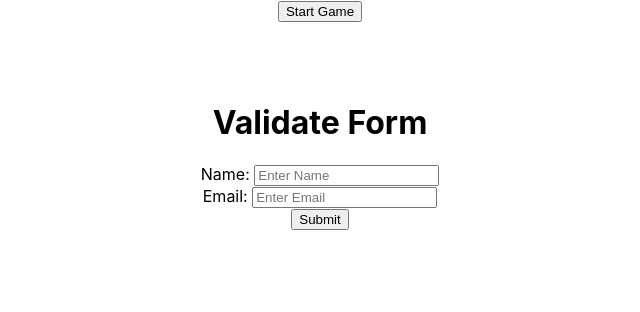
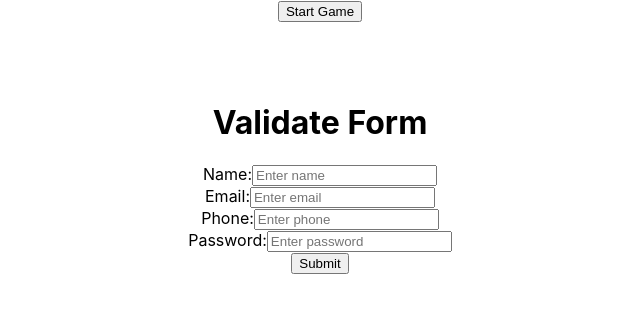
Before and after one commit to reetuTheCoder/ReactJs_Int, a React (Create React App) app in the folder solve-qst/: page / in a window 1280 px wide. Shown: the top 312 px of the page, without its empty margins (320-960 px from the left). Built offline with nearby package versions, Linux system fonts and the light colour scheme.

Commit message:
validation when imput fields are more

```diff
--- a/solve-qst/src/Componnet/ValidateForm.js
+++ b/solve-qst/src/Componnet/ValidateForm.js
@@ -1,10 +1,16 @@
 import React, { useState } from "react";
 
+
 const ValidateForm = () => {
-  const [inputVal, setInputVal] = useState({
+
+    const initialFormState = {
     name: "",
     email: "",
-  });
+    phone: "",
+    password: "",
+  };
+
+  const [inputVal, setInputVal] = useState(initialFormState);
   const [errors, setErrors] = useState({});
 
   const handleChange = (e) => {
@@ -15,16 +21,43 @@ const ValidateForm = () => {
     });
   };
 
+  const validationRules = {
+    name: {
+      required: true,
+      message: "Name is required",
+    },
+    email: {
+      required: true,
+      pattern: /\S+@\S+\.\S+/,
+      message: "Enter a valid email",
+    },
+    phone: {
+      required: true,
+      pattern: /^[0-9]{10}$/,
+      message: "Enter a valid 10-digit phone number",
+    },
+    password: {
+      required: true,
+      minLength: 10,
+      message: "Password must be at least 6 characters",
+    },
+  };
   const validation = () => {
     const errors = {};
-    if (!inputVal.name.trim()) {
-      errors.name = "Name is Required";
+
+    for (const field in validationRules) {
+      const rule = validationRules[field];
+      const value = inputVal[field].trim();
+
+      if (rule.required && !value) {
+        errors[field] = rule.message;
+      } else if (rule.pattern && !rule.pattern.test(value)) {
+        errors[field] = rule.message;
+      } else if (rule.minLength && value.length < rule.minLength) {
+        errors[field] = rule.message;
+      }
     }
-    if (!inputVal.email.trim()) {
-      errors.email = "Email is Required";
-    } else if (!/\S+@\S+\.\S+/.test(inputVal.email)) {
-      errors.email = "Email is invalid";
-    }
+
     return errors;
   };
   const handleSubmit = (e) => {
@@ -32,6 +65,8 @@ const ValidateForm = () => {
     const validationErrors = validation();
     if (Object.keys(validationErrors).length === 0) {
       alert("Form Submited");
+      setErrors({});
+      setInputVal(initialFormState);
     } else {
       setErrors(validationErrors);
     }
@@ -40,28 +75,19 @@ const ValidateForm = () => {
     <div>
       <h1>Validate Form</h1>
       <form onSubmit={handleSubmit}>
-        <div>
-          <label>Name: </label>
-          <input
-            type="text"
-            placeholder="Enter Name"
-            name="name"
-            value={inputVal.name}
-            onChange={handleChange}
-          />
-          {errors.name && <p style={{ color: "red" }}>{errors.name}</p>}
-        </div>
-        <div>
-          <label>Email: </label>
-          <input
-            type="text"
-            placeholder="Enter Email"
-            name="email"
-            value={inputVal.email}
-            onChange={handleChange}
-          />
-          {errors.email && <p style={{ color: "red" }}>{errors.email}</p>}
-        </div>
+        {Object.keys(inputVal).map((field) => (
+          <div key={field}>
+            <label>{field.charAt(0).toUpperCase() + field.slice(1)}:</label>
+            <input
+              type={field === "email" ? "email" : "text"}
+              placeholder={`Enter ${field}`}
+              name={field}
+              value={inputVal[field]}
+              onChange={handleChange}
+            />
+            {errors[field] && <p style={{ color: "red" }}>{errors[field]}</p>}
+          </div>
+        ))}
         <button type="submit">Submit</button>
       </form>
     </div>
```
